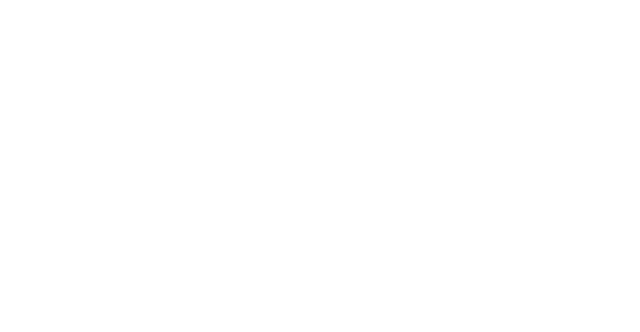
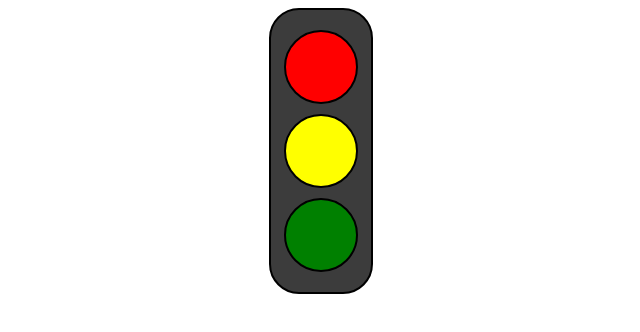
Before and after one commit to LVilchesLuppo/JSSemaforo, a plain HTML site: page index.html in a window 1280 px wide. Shown: the whole page, without its empty margins (319-959 px from the left). Drawn offline with Linux system fonts and the light colour scheme.

Commit message:
v0.0.3 - semaforo con colores

```diff
--- a/index.html
+++ b/index.html
@@ -5,10 +5,51 @@
     <meta name="viewport" content="width=device-width, initial-scale=Se">
     <meta http-equiv="X-UA-Compatible" content="ie=edge">
     <title>Semaforo</title>
+    <style>
+        .container-semaforo{
+
+            background-color: rgb(60,60,60);
+            width: 80px;
+            border-radius: 30px;
+            border: 2px solid black;
+            margin: 0 auto;
+            padding: 10px;
+        }
+
+        .luz-semaforo{
+
+            background-color: gray;
+            width: 50px;
+            height: 50px;
+            border-radius: 50%;
+            border: 2px solid black;
+            margin: 0 auto;
+            margin-top: 10px;
+            margin-bottom: 10px;
+            padding: 10px;
+
+        }
+
+    </style>
 </head>
 <body>
+    <div class="container-semaforo">
+        <div class="luz-semaforo" id="red"></div>
+        <div class="luz-semaforo" id="yellow"></div>
+        <div class="luz-semaforo" id="green"></div>
+    </div>
     <script>
 
+        const cambiarColorLuzSemaforo = (id, prender) => {
+
+            let color='';
+            if(prender) color = id
+            document.querySelector(`#${id}`).style.backgroundColor = color;
+        };
+
+        cambiarColorLuzSemaforo('red', true);
+        cambiarColorLuzSemaforo('yellow', true);
+        cambiarColorLuzSemaforo('green', true);
 
     </script>
 </body>
```
